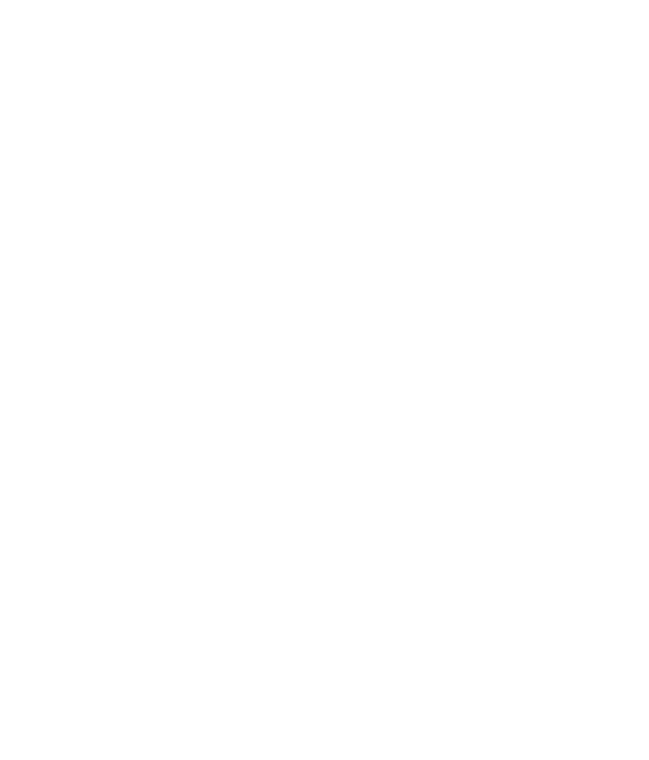
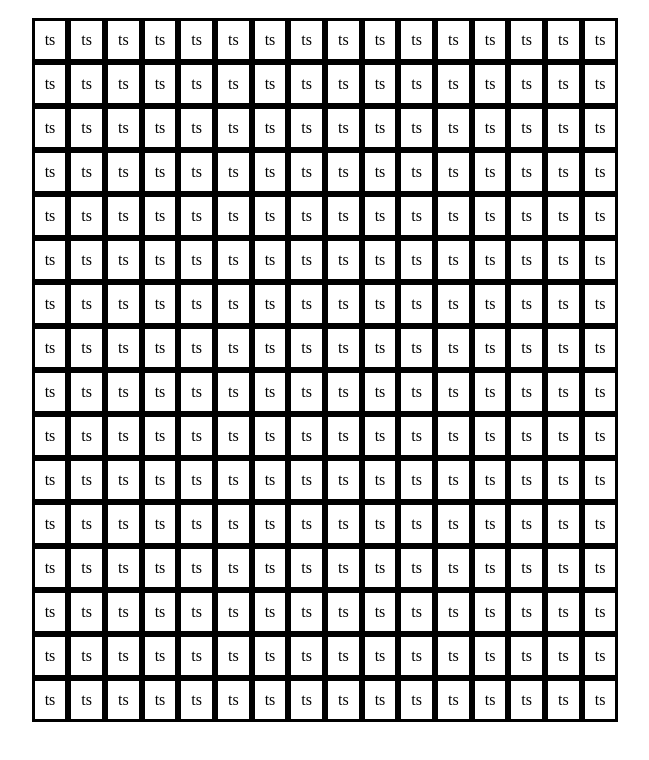
Before and after one commit to Baguirre03/etch-a-sketch, a plain HTML site: page index.html in a window 1280 px wide. Shown: the whole page, without its empty margins (315-964 px from the left). Drawn offline with Linux system fonts and the light colour scheme.

Commit message:
Grid Completed 	-Added grid and centered it 	-Grid with TS in it still

```diff
--- a/index.html
+++ b/index.html
@@ -5,12 +5,12 @@
     <meta http-equiv="X-UA-Compatible" content="IE=edge">
     <meta name="viewport" content="width=device-width, initial-scale=1.0">
     <title>Etch-a-Sketch</title>
-    <style src="styles.css"></style>
+    <link rel="stylesheet" href="styles.css">
 </head>
 <body>
     <div class="container">
 
     </div>
-    <script src="java.js" defer></script>
+    <script src="script.js" defer></script>
 </body>
 </html>
--- a/script.js
+++ b/script.js
@@ -1,8 +1,9 @@
 const container = document.querySelector('.container')
 
-for (let i = 0; i <= 256; i++) {
+for (let i = 1; i <= 256; i++) {
     var div = document.createElement('div');
     div.id = 'r'+i;
-    div.textContent = "test" + i
+    div.style = "border-color: green; border: solid;"
+    div.textContent = "ts"
     container.appendChild(div)
 }
--- a/styles.css
+++ b/styles.css
@@ -0,0 +1,16 @@
+body {
+    display: flex;
+    justify-content: center;
+}
+
+.container {
+    display: grid;
+    grid-template-columns: 6.25% 6.25% 6.25%
+    6.25% 6.25% 6.25% 6.25% 6.25% 6.25% 6.25%
+    6.25% 6.25% 6.25% 6.25% 6.25% 6.25%;
+}
+
+div {
+    display: flex;
+    padding: 10px;
+}
```
Also changed, not shown: java.js (deleted).
